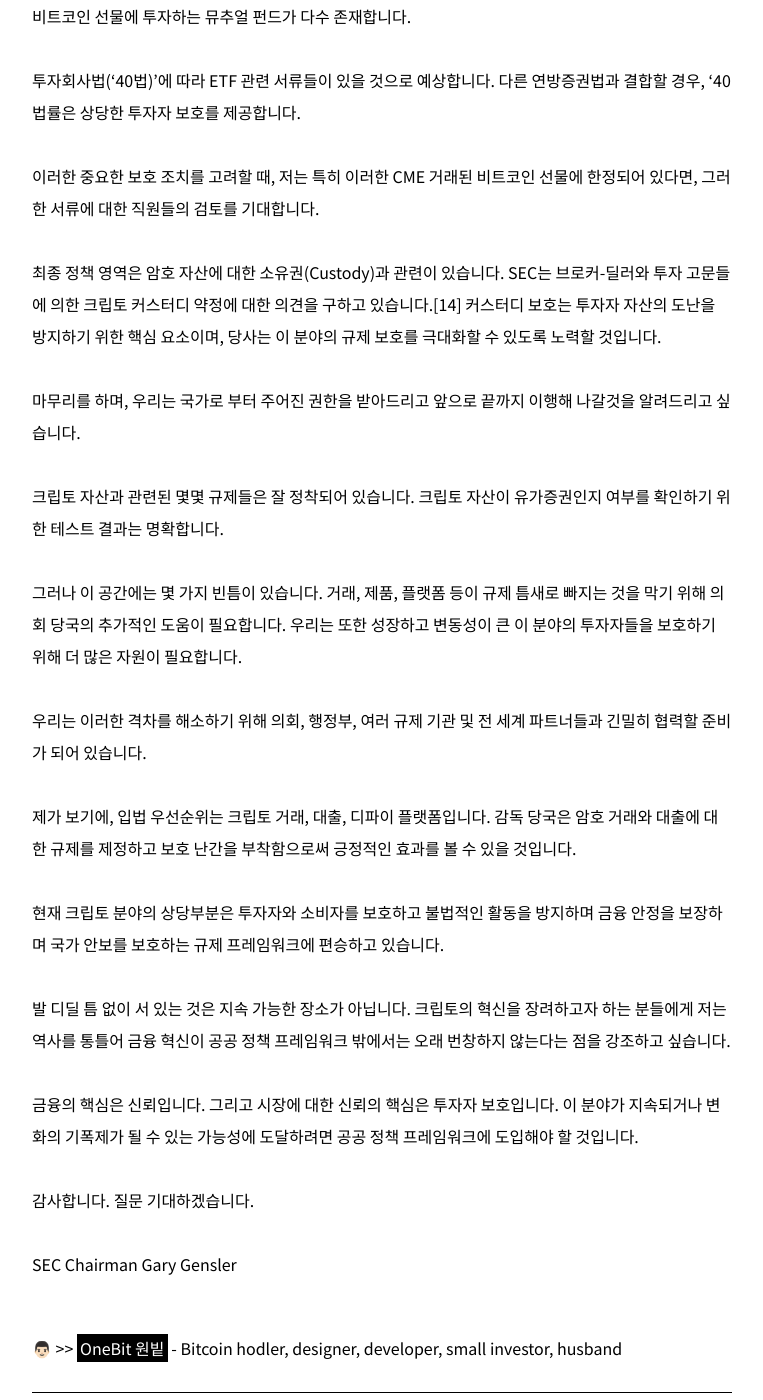
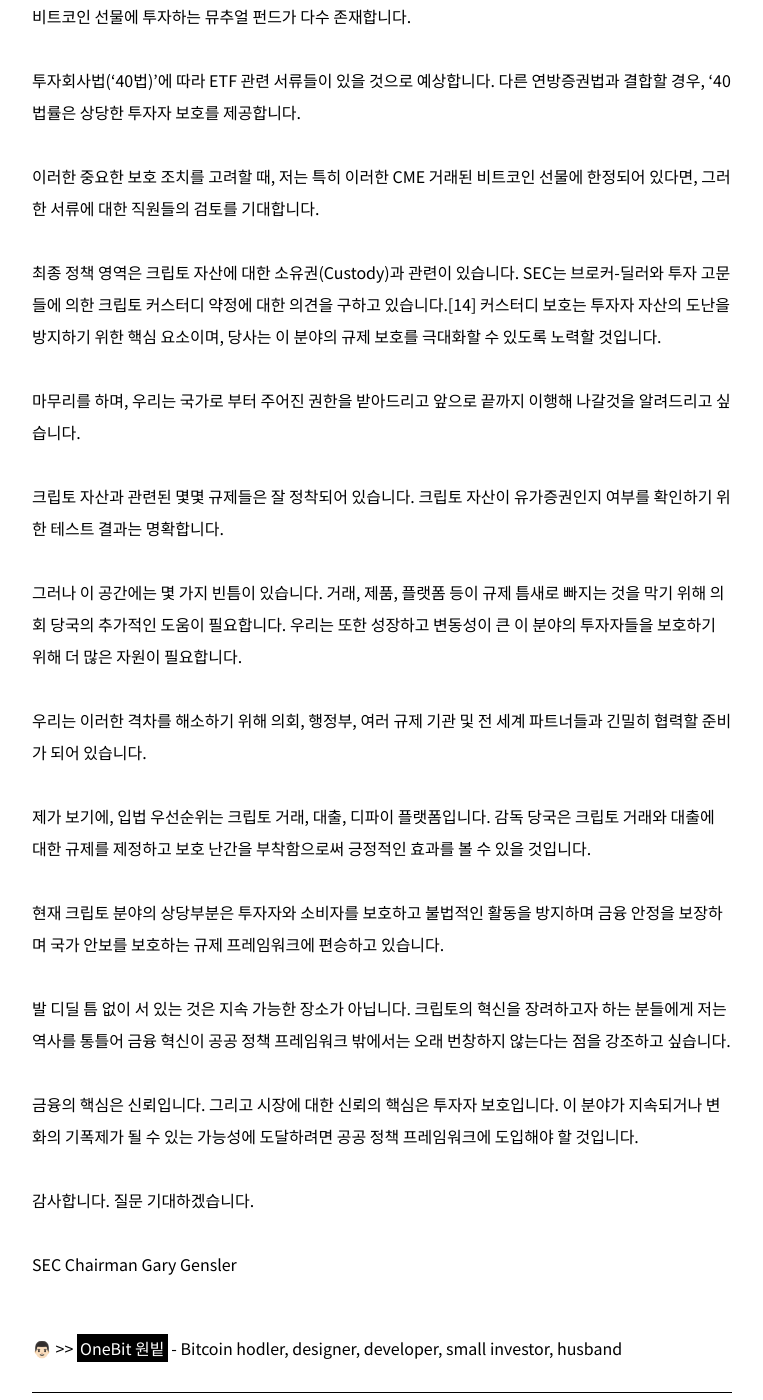
Before and after one commit to onebitco/onebitco.github.io, a Jekyll site: the page built from _posts/2021-08-03-겐슬러의장-Aspen-Security-포럼에서.md, in a window 1280 px wide and 1400 px high, scrolled down 6870 px. Shown: the whole window, without its empty margins (258-1021 px from the left). Built offline with Jekyll 4.4.1, drawn with Linux system fonts in a browser that asks for light colours; some of the changed text lies outside the part shown.

Commit message:
암호->크립토

```diff
--- a/_posts/2021-08-03-겐슬러의장-Aspen-Security-포럼에서.md
+++ b/_posts/2021-08-03-겐슬러의장-Aspen-Security-포럼에서.md
@@ -39,7 +39,7 @@ Nakamoto는 수십 년 동안 이러한 크립토 기술자들과 다른 기술
 
 이후 그의 혁신은 크립토 자산과 기반 블록체인 기술의 개발에 박차를 가했습니다.
 
-나카모토의 혁신을 바탕으로 약 12년이 지난 지금, 암호 자산 등급은 부풀어올랐습니다. 월요일 현재 이 자산 등급은 각각 77개의 토큰이 최소 10억 달러, 1,600개의 토큰이 최소 100만 달러의 시가총액으로 약 1조 6천억 달러의 가치가 있는 것으로 알려져 있습니다.[4]
+나카모토의 혁신을 바탕으로 약 12년이 지난 지금, 크립토 자산 등급은 부풀어올랐습니다. 월요일 현재 이 자산 등급은 각각 77개의 토큰이 최소 10억 달러, 1,600개의 토큰이 최소 100만 달러의 시가총액으로 약 1조 6천억 달러의 가치가 있는 것으로 알려져 있습니다.[4]
 
 SEC에서 시작하기 전에 저는 매사추세츠 공과대학에서 재정과 기술의 교차점에 대해 연구하고, 글을 쓰고, 가르치는 영광을 누렸습니다. 여기에는 크립토 금융, 블록체인 기술, 자금 관련 강좌가 포함됐습니다.
 
@@ -51,7 +51,7 @@ SEC에서 시작하기 전에 저는 매사추세츠 공과대학에서 재정
 
 이러한 명목화폐는 화폐의 세 가지 기능을 수행합니다: 가치 저장소, 계정 단위, 교환 매체.
 
-하지만 화폐의 모든 기능을 광범위하게 수행하는 암호/크립토 자산은 없습니다.
+하지만 화폐의 모든 기능을 광범위하게 수행하는 크립토 자산은 없습니다.
 
 주로, 크립토 자산은 투기 투자를 위한 디지털 희소 차량을 제공합니다. 그런 점에서 투기성이 강한 가치 매장이라고 할 수 있습니다.
 
@@ -75,7 +75,7 @@ SEC는 투자자를 보호하고, 자본 형성을 촉진하며, 그 사이에
 
 여러분이 디지털의 희귀하고 투기적인 가치 저장소에 투자하고 싶다면, 괜찮습니다. 성실한 배우들(good faith actors)은 수천 년 동안 금과 은의 가치를 추측해 왔습니다.
 
-지금 당장은, 암호에 대한 투자 보호가 충분하지 않습니다. 솔직히, 이 시기엔, 거친 서부(Wild West)에 가깝죠.
+지금 당장은, 크립토에 대한 투자 보호가 충분하지 않습니다. 솔직히, 이 시기엔, 거친 서부(Wild West)에 가깝죠.
 
 이 자산 클래스는 특정 프로그램에서 사기, 사기 및 남용이 만연합니다. 크립토 자산이 어떻게 작동하는지에 대한 엄청난 과대광고와 스핀이 있습니다. 대부분의 투자자들은 정확하고 균형 잡힌 완전한 정보를 얻을 수 없습니다.
 
@@ -105,7 +105,7 @@ SEC는 수년간 이 분야에서 수십 건의 조치를 취했으며, [8] 부
 
 **다음으로 크립토 거래 플랫폼, 대여 플랫폼 및 기타 "탈중앙 금융"(DeFi) 플랫폼에 대해 설명하겠습니다.**
 
-암호 금융의 세계는 이제 사람들이 토큰을 거래할 수 있다거나 토큰을 빌려줄 수 있는 플랫폼이 있습니다. 저는 이러한 플랫폼이 증권법을 연루시킬 수 있을 뿐만 아니라 일부 플랫폼이 상품법과 은행법을 연루시킬 수도 있다고 생각합니다.
+크립토 금융의 세계는 이제 사람들이 토큰을 거래할 수 있다거나 토큰을 빌려줄 수 있는 플랫폼이 있습니다. 저는 이러한 플랫폼이 증권법을 연루시킬 수 있을 뿐만 아니라 일부 플랫폼이 상품법과 은행법을 연루시킬 수도 있다고 생각합니다.
 
 일반적인 거래 플랫폼에는 50개 이상의 토큰이 있습니다. 실제로 토큰이 100개를 훨씬 넘는 경우도 많습니다. 각 토큰의 법적 상태는 자체 사실과 상황에 따라 달라지지만, 토큰이 50개 또는 100개일 경우 주어진 플랫폼마다 증권이 0개일 가능성은 매우 희박합니다.
 
@@ -127,7 +127,7 @@ SEC는 수년간 이 분야에서 수십 건의 조치를 취했으며, [8] 부
 
 청중들에게는 덜 알려진 사실일 수도 있는데, 우리가 이미 1,130억 달러 규모의 스테이블 코인 시장을 보유하고 있다는 것입니다.[10] 4개의 대형 스테이블 코인 시장이 포함되어 있고 그 중 일부는 7년 전부터 존재해 왔습니다.
 
-이 스테이블 코인들은 암호 거래와 대출 플랫폼에 내장되어 있습니다.
+이 스테이블 코인들은 크립토 거래와 대출 플랫폼에 내장되어 있습니다.
 
 크립토와 크립토는 어떻게 교환할까요? 보통, 누군가가 스테이블 코인을 사용하게됩니다.
 
@@ -145,7 +145,7 @@ SEC는 수년간 이 분야에서 수십 건의 조치를 취했으며, [8] 부
 
 이러한 중요한 보호 조치를 고려할 때, 저는 특히 이러한 CME 거래된 비트코인 선물에 한정되어 있다면, 그러한 서류에 대한 직원들의 검토를 기대합니다.
 
-최종 정책 영역은 암호 자산에 대한 소유권(Custody)과 관련이 있습니다. SEC는 브로커-딜러와 투자 고문들에 의한 크립토 커스터디 약정에 대한 의견을 구하고 있습니다.[14] 커스터디 보호는 투자자 자산의 도난을 방지하기 위한 핵심 요소이며, 당사는 이 분야의 규제 보호를 극대화할 수 있도록 노력할 것입니다.
+최종 정책 영역은 크립토 자산에 대한 소유권(Custody)과 관련이 있습니다. SEC는 브로커-딜러와 투자 고문들에 의한 크립토 커스터디 약정에 대한 의견을 구하고 있습니다.[14] 커스터디 보호는 투자자 자산의 도난을 방지하기 위한 핵심 요소이며, 당사는 이 분야의 규제 보호를 극대화할 수 있도록 노력할 것입니다.
 
 마무리를 하며, 우리는 국가로 부터 주어진 권한을 받아드리고 앞으로 끝까지 이행해 나갈것을 알려드리고 싶습니다.
 
@@ -155,7 +155,7 @@ SEC는 수년간 이 분야에서 수십 건의 조치를 취했으며, [8] 부
 
 우리는 이러한 격차를 해소하기 위해 의회, 행정부, 여러 규제 기관 및 전 세계 파트너들과 긴밀히 협력할 준비가 되어 있습니다.
 
-제가 보기에, 입법 우선순위는 크립토 거래, 대출, 디파이 플랫폼입니다. 감독 당국은 암호 거래와 대출에 대한 규제를 제정하고 보호 난간을 부착함으로써 긍정적인 효과를 볼 수 있을 것입니다.
+제가 보기에, 입법 우선순위는 크립토 거래, 대출, 디파이 플랫폼입니다. 감독 당국은 크립토 거래와 대출에 대한 규제를 제정하고 보호 난간을 부착함으로써 긍정적인 효과를 볼 수 있을 것입니다.
 
 
 현재 크립토 분야의 상당부분은 투자자와 소비자를 보호하고 불법적인 활동을 방지하며 금융 안정을 보장하며 국가 안보를 보호하는 규제 프레임워크에 편승하고 있습니다.
```
Also changed, not shown: other parts of _posts/2021-08-03-겐슬러의장-Aspen-Security-포럼에서.md (+1 -1 lines).
